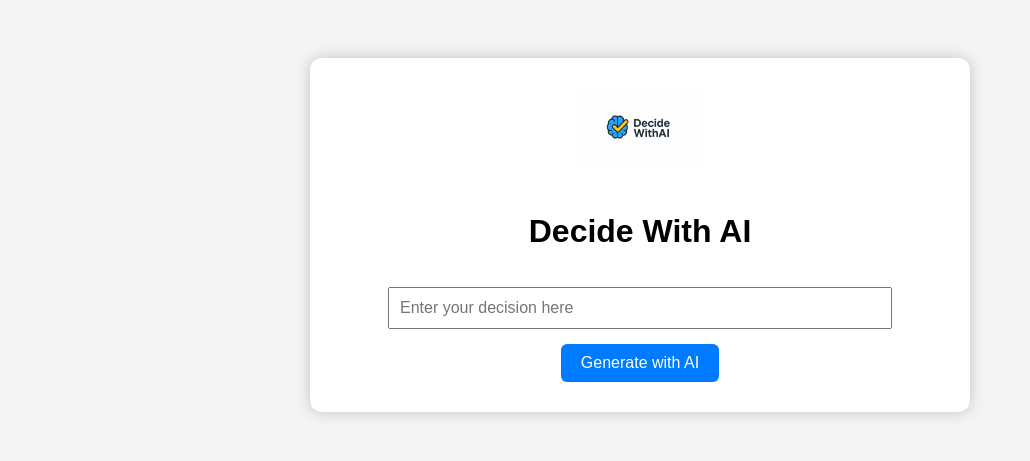
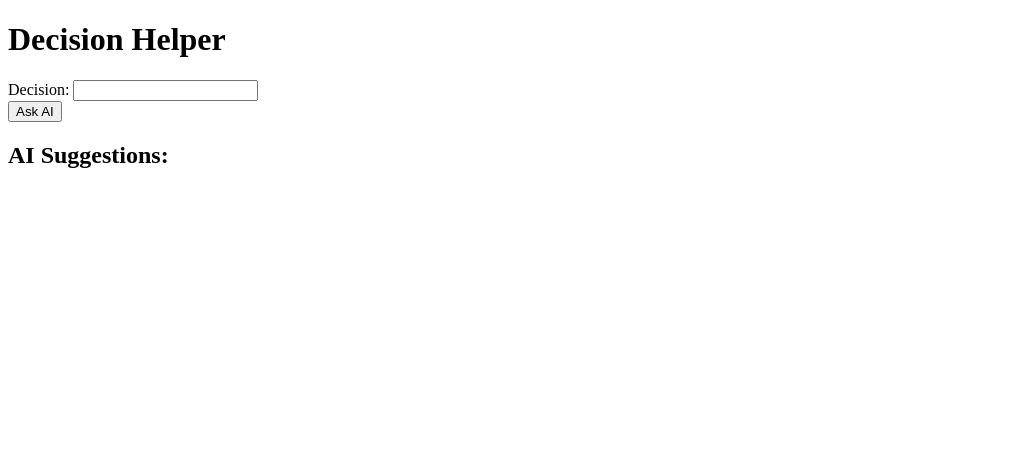
Before and after one commit to hqosmusleh/DecideWithAI, a Flask app: page / in a window 1280 px wide. Shown: the top 461 px of the page, without its empty margins (0-1030 px from the left). Run offline with Flask 3, Linux system fonts and the light colour scheme.

Commit message:
Update index.html

```diff
--- a/templates/index.html
+++ b/templates/index.html
@@ -1,67 +1,41 @@
 <!DOCTYPE html>
-<html lang="en">
+<html>
 <head>
-    <meta charset="UTF-8">
     <title>Decide With AI</title>
-    <style>
-        body {
-            font-family: Arial, sans-serif;
-            text-align: center;
-            background: #f4f4f4;
-            padding: 50px;
-        }
-        .container {
-            max-width: 600px;
-            margin: auto;
-            background: white;
-            padding: 30px;
-            border-radius: 12px;
-            box-shadow: 0 0 15px rgba(0,0,0,0.2);
-        }
-        input[type="text"] {
-            width: 80%;
-            padding: 10px;
-            font-size: 16px;
-            margin: 15px 0;
-        }
-        button {
-            padding: 10px 20px;
-            background: #007bff;
-            color: white;
-            border: none;
-            border-radius: 6px;
-            font-size: 16px;
-            cursor: pointer;
-        }
-        button:hover {
-            background: #0056b3;
-        }
-        .result {
-            margin-top: 20px;
-            font-size: 18px;
-            font-weight: bold;
-        }
-        .logo {
-            width: 120px;
-            margin-bottom: 20px;
-        }
-    </style>
 </head>
 <body>
-    <div class="container">
-        <!-- Logo -->
-        <img src="{{ url_for('static', filename='logo.png') }}" alt="Logo" class="logo">
+    <h1>Decision Helper</h1>
+    <form id="decision-form">
+        <label>Decision:</label>
+        <input type="text" name="decision" id="decision" required><br>
+        <button type="submit">Ask AI</button>
+    </form>
 
-        <h1>Decide With AI</h1>
-        <form method="POST" action="/ai">
-            <input type="text" name="decision" placeholder="Enter your decision here">
-            <br>
-            <button type="submit">Generate with AI</button>
-        </form>
+    <h2>AI Suggestions:</h2>
+    <p id="ai-response"></p>
 
-        {% if ai_result %}
-            <div class="result">{{ ai_result }}</div>
-        {% endif %}
-    </div>
+    <script>
+        const form = document.getElementById('decision-form');
+        const responseEl = document.getElementById('ai-response');
+
+        form.addEventListener('submit', async (e) => {
+            e.preventDefault();
+            const decision = document.getElementById('decision').value;
+
+            const res = await fetch('/generate', {
+                method: 'POST',
+                headers: { 'Content-Type': 'application/x-www-form-urlencoded' },
+                body: new URLSearchParams({ decision })
+            });
+
+            const data = await res.json();
+
+            if (data.error) {
+                responseEl.textContent = "Error: " + data.error;
+            } else {
+                responseEl.textContent = data.response;
+            }
+        });
+    </script>
 </body>
 </html>
```
